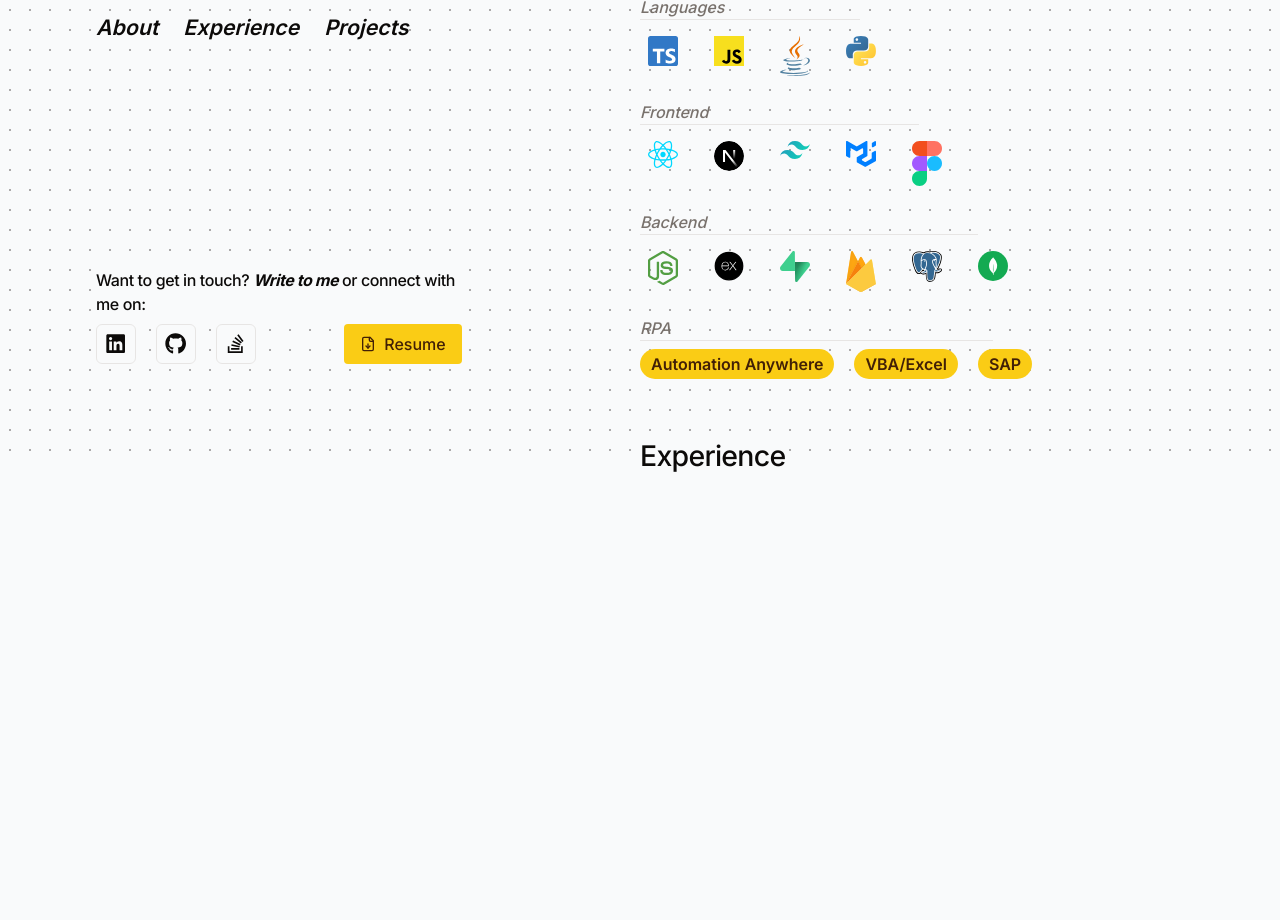
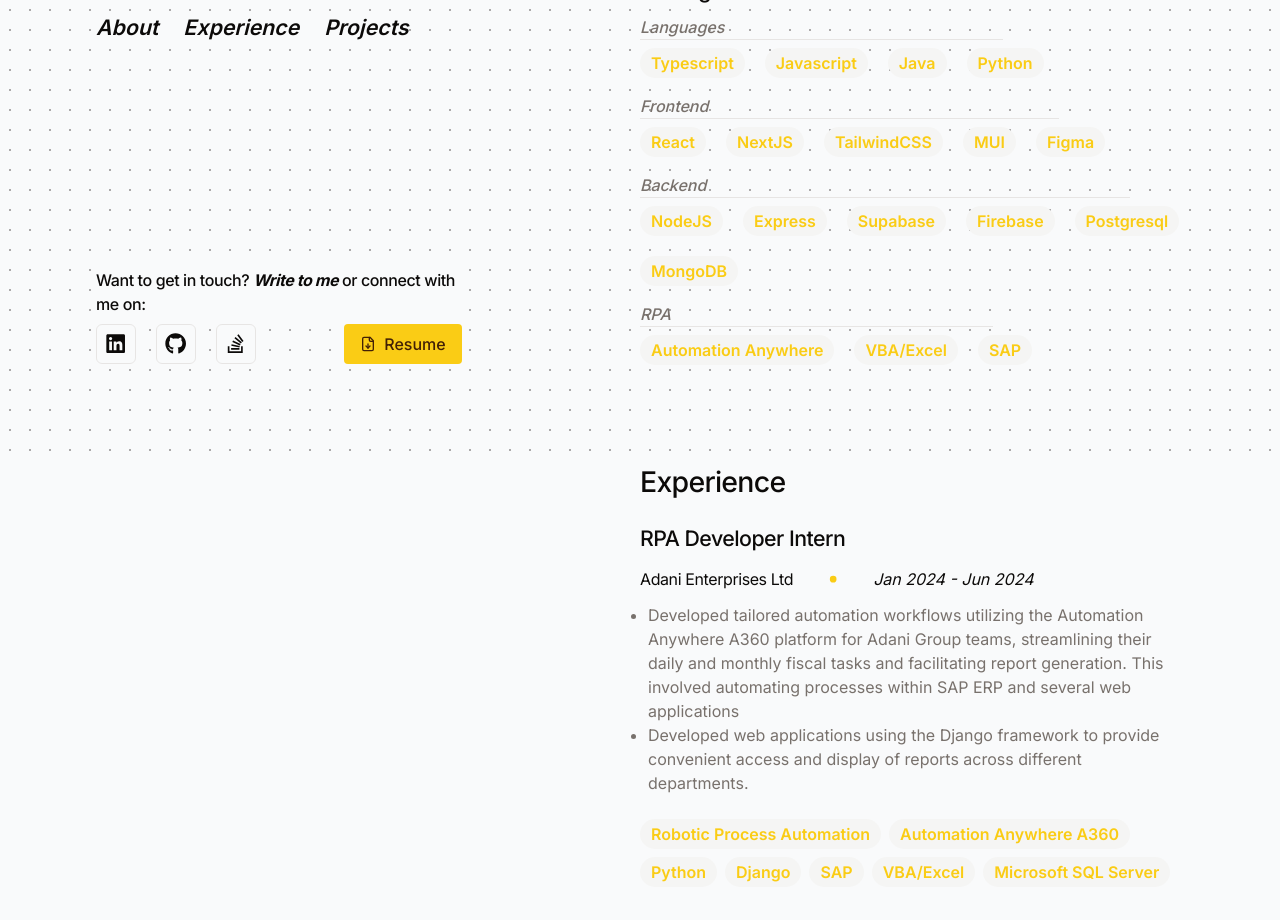
Before and after one commit to DhruvKulkarni86/portfolio-v2, a Next.js app: page / in a window 1280 px wide. Shown: the part 340-1260 px from the top of the page. Before the commit the page ends 930 px from the top, so only its background shows below. Built offline with nearby package versions, Linux system fonts and the light colour scheme.

Commit message:
exp complete

```diff
--- a/src/components/home/main/Main.tsx
+++ b/src/components/home/main/Main.tsx
@@ -3,7 +3,7 @@
 
 export const Main = () => {
 	return (
-		<main className="lg:w-1/2 lg:py-24 flex flex-col gap-10 scroll-smooth">
+		<main className="lg:w-1/2 lg:py-24 flex flex-col gap-20 scroll-smooth">
 			<About />
 			<Experience />
 		</main>
--- a/src/components/sections/about.tsx
+++ b/src/components/sections/about.tsx
@@ -1,21 +1,20 @@
 import { AboutData } from "@/content/json/about-data";
 import { Separator } from "@/components/ui/separator";
-import Image from "next/image";
 import { Badge } from "../ui/badge";
 
 export const About = () => {
 	return (
-		<div id="about" className="flex flex-col gap-5 py-2">
+		<div id="about" className="flex flex-col gap-10 py-2">
 			<div className="">
-				<h1 className="text-xl mb-2 w-fit lg:text-2xl bg-background tracking-tight font-medium">
+				<h2 className="text-2xl mb-2 w-fit  bg-background tracking-tight font-medium">
 					About
-				</h1>
+				</h2>
 				<p className="text-muted-foreground font-medium bg-background">
 					{AboutData.about}
 				</p>
 			</div>
 			<div className="">
-				<h2 className="text-xl mb-2 w-fit bg-background tracking-tight font-medium">
+				<h2 className="lg:text-xl text-base  mb-2 w-fit bg-background tracking-tight font-medium">
 					Tooling
 				</h2>
 				<div className="flex flex-col gap-4">
@@ -26,14 +25,13 @@
 						<Separator className="w-[90%]" />
 						<div className="flex flex-row gap-2 lg:gap-5 mt-2 flex-wrap">
 							{AboutData.tooling.languages.map((ic) => (
-								<div className="m-2" key={ic.name}>
-									<Image
-										src={`/icons/${ic.name}.svg`}
-										width={30}
-										height={30}
-										alt={ic.name}
-									/>
-								</div>
+								<Badge
+									variant="secondary"
+									className="text-primary "
+									key={ic.name}
+								>
+									{ic.name}
+								</Badge>
 							))}
 						</div>
 					</div>
@@ -44,14 +42,13 @@
 						<Separator className="w-[90%]" />
 						<div className="flex flex-row gap-2 lg:gap-5 mt-2 flex-wrap">
 							{AboutData.tooling.frontend.map((ic) => (
-								<div className="m-2" key={ic.name}>
-									<Image
-										src={`/icons/${ic.name}.svg`}
-										width={30}
-										height={30}
-										alt={ic.name}
-									/>
-								</div>
+								<Badge
+									variant="secondary"
+									className="text-primary"
+									key={ic.name}
+								>
+									{ic.name}
+								</Badge>
 							))}
 						</div>
 					</div>
@@ -62,14 +59,13 @@
 						<Separator className="w-[90%]" />
 						<div className="flex flex-row gap-2 lg:gap-5 mt-2 flex-wrap">
 							{AboutData.tooling.backend.map((ic) => (
-								<div className="m-2" key={ic.name}>
-									<Image
-										src={`/icons/${ic.name}.svg`}
-										width={30}
-										height={30}
-										alt={ic.name}
-									/>
-								</div>
+								<Badge
+									variant="secondary"
+									className="text-primary "
+									key={ic.name}
+								>
+									{ic.name}
+								</Badge>
 							))}
 						</div>
 					</div>
@@ -80,7 +76,11 @@
 						<Separator className="w-[90%]" />
 						<div className="flex flex-row gap-2 lg:gap-5 mt-2 flex-wrap">
 							{AboutData.tooling.rpa.map((ic) => (
-								<Badge className="cursor-default" key={ic.name}>
+								<Badge
+									className="text-primary"
+									variant="secondary"
+									key={ic.name}
+								>
 									{ic.name}
 								</Badge>
 							))}
--- a/src/components/sections/experience.tsx
+++ b/src/components/sections/experience.tsx
@@ -1,10 +1,54 @@
+import { ExpData } from "@/content/json/exp-data";
+import { Dot } from "lucide-react";
+import { Badge } from "../ui/badge";
+
 export const Experience = () => {
 	return (
 		<div id="about" className="flex flex-col gap-5 py-2">
 			<div className="">
-				<h1 className="text-xl mb-2 w-fit lg:text-2xl bg-background tracking-tight font-medium">
+				<h1 className="text-2xl mb-0 w-fit  bg-background tracking-tight font-medium">
 					Experience
 				</h1>
+				{ExpData.map((exp) => (
+					<div
+						key={exp.company}
+						className="flex group flex-col gap-1 py-5"
+					>
+						<h2 className="font-medium text-xl tracking-tight lg:text-xl">
+							{exp.role}
+						</h2>
+						<span className="flex w-full group-hover:text-primary justify-between lg:justify-normal lg:gap-5 items-center">
+							<a
+								href={exp.href}
+								target="_blank"
+								rel="noopener noreferrer"
+								className="flex items-center"
+							>
+								<p className="tracking-tight group-hover:underline">
+									{exp.company}
+								</p>
+							</a>
+							<Dot className="h-10 w-10 text-primary" />
+							<p className="italic">{exp.duration}</p>
+						</span>
+						<ul className="list-disc px-2 text-muted-foreground bg-background">
+							{exp.description.map((li) => (
+								<li key={li}>{li}</li>
+							))}
+						</ul>
+						<div className="flex flex-wrap gap-2 lg:mt-5 mt-2 text-primary">
+							{exp.tech.map((tc) => (
+								<Badge
+									variant="secondary"
+									className="text-primary"
+									key={tc}
+								>
+									{tc}
+								</Badge>
+							))}
+						</div>
+					</div>
+				))}
 			</div>
 		</div>
 	);
--- /dev/null
+++ b/src/content/json/exp-data.ts
@@ -0,0 +1,23 @@
+import { exp } from "@/types";
+
+export const ExpData: exp = [
+	{
+		role: "RPA Developer Intern",
+		company: "Adani Enterprises Ltd",
+		duration: "Jan 2024 - Jun 2024",
+		href: "https://www.adani.com/",
+		tech: [
+			"Robotic Process Automation",
+			"Automation Anywhere A360",
+			"Python",
+			"Django",
+			"SAP",
+			"VBA/Excel",
+			"Microsoft SQL Server",
+		],
+		description: [
+			"Developed tailored automation workflows utilizing the Automation Anywhere A360 platform for Adani Group teams, streamlining their daily and monthly fiscal tasks and facilitating report generation. This involved automating processes within SAP ERP and several web applications",
+			"Developed web applications using the Django framework to provide convenient access and display of reports across different departments.",
+		],
+	},
+];
```
Also changed, not shown: src/types.ts (+10 -0 lines), src/content/json/about-data.ts (renamed from src/content/json/about-data.tsx).
